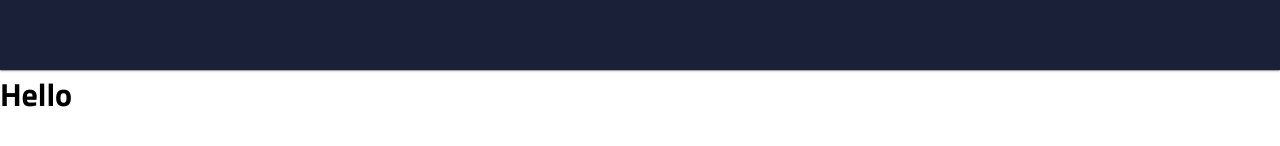
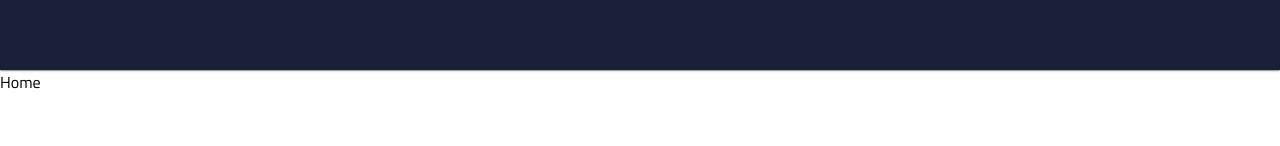
Before and after one commit to Adenekan123/tissec, a Next.js app: page / in a window 1280 px wide. Shown: the part 696-842 px from the top of the page. Built offline with nearby package versions, Linux system fonts and the light colour scheme.

Commit message:
route update

```diff
--- /dev/null
+++ b/src/app/(home)/layout.tsx
@@ -0,0 +1,18 @@
+'use client'
+
+import { theme } from '@/styles/theme'
+import Header from '@/component/home/header'
+import { ThemeProvider } from '@mui/material'
+
+export default function Layout({
+  children,
+}: {
+  children: React.ReactNode
+}) {
+  return (
+   <ThemeProvider theme={theme}>
+        <Header/>
+        {children}
+      </ThemeProvider>
+  )
+}
--- /dev/null
+++ b/src/app/(home)/page.tsx
@@ -0,0 +1,9 @@
+import React from 'react'
+
+const Home = () => {
+  return (
+    <div>Home</div>
+  )
+}
+
+export default Home
--- a/src/app/layout.tsx
+++ b/src/app/layout.tsx
@@ -1,30 +1,31 @@
-"use client"
-import './globals.css'
-import {Titillium_Web } from 'next/font/google'
+import "./globals.css";
+import { Titillium_Web } from "next/font/google";
 
 // const inter = Inter({ subsets: ['latin'] })
-const titillium_Web = Titillium_Web({weight:['300','400','600','700'],preload:false,subsets:['latin'],display:'swap'})
+const titillium_Web = Titillium_Web({
+  weight: ["300", "400", "600", "700"],
+  preload: false,
+  subsets: ["latin"],
+  display: "swap",
+});
 
 export const metadata = {
-  title: 'Create Next App',
-  description: 'Generated by create next app',
-}
+  title: "Create Next App",
+  description: "Generated by create next app",
+};
 
-import { ThemeProvider } from '@emotion/react'
-import { theme } from '@/styles/theme'
-import Header from '@/component/home/header'
+import { theme } from "@/styles/theme";
+import Header from "@/component/home/header";
+import { ThemeProvider } from "@mui/material";
 
 export default function RootLayout({
   children,
 }: {
-  children: React.ReactNode
+  children: React.ReactNode;
 }) {
   return (
     <html lang="en">
-      <body className={titillium_Web.className}><ThemeProvider theme={theme}>
-        <Header/>
-        {children}
-      </ThemeProvider></body>
+      <body className={titillium_Web.className}>{children}</body>
     </html>
-  )
+  );
 }
--- a/src/app/page.tsx
+++ /dev/null
@@ -1,7 +0,0 @@
-
-"use client"
-export default function Home() {
-  return (
-   <h1>Hello</h1>
-  )
-}
--- a/src/component/home/header.tsx
+++ b/src/component/home/header.tsx
@@ -10,7 +10,6 @@ import {
   Button,
   AppBar,
   Toolbar,
-  MenuItem,
 } from "@mui/material";
 import { FaFacebookF } from "react-icons/fa";
 import { DEFAULT_STYLES } from "@/styles/default_styles";
```
